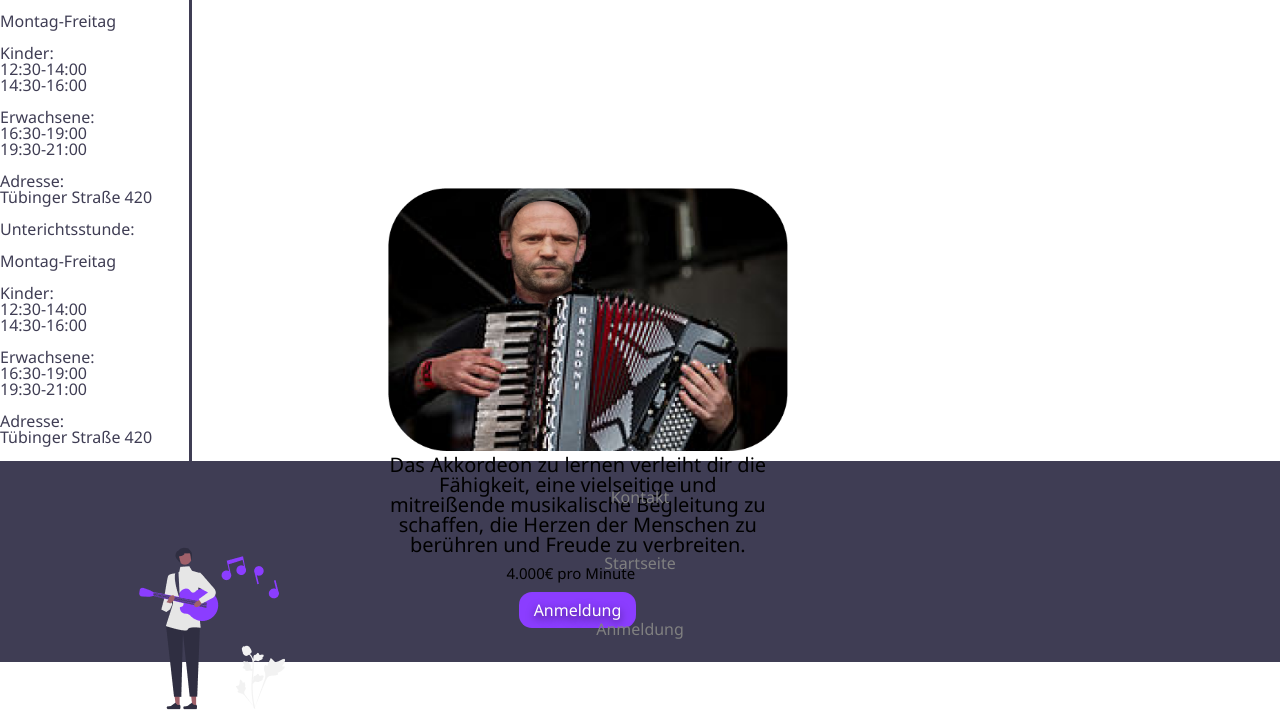
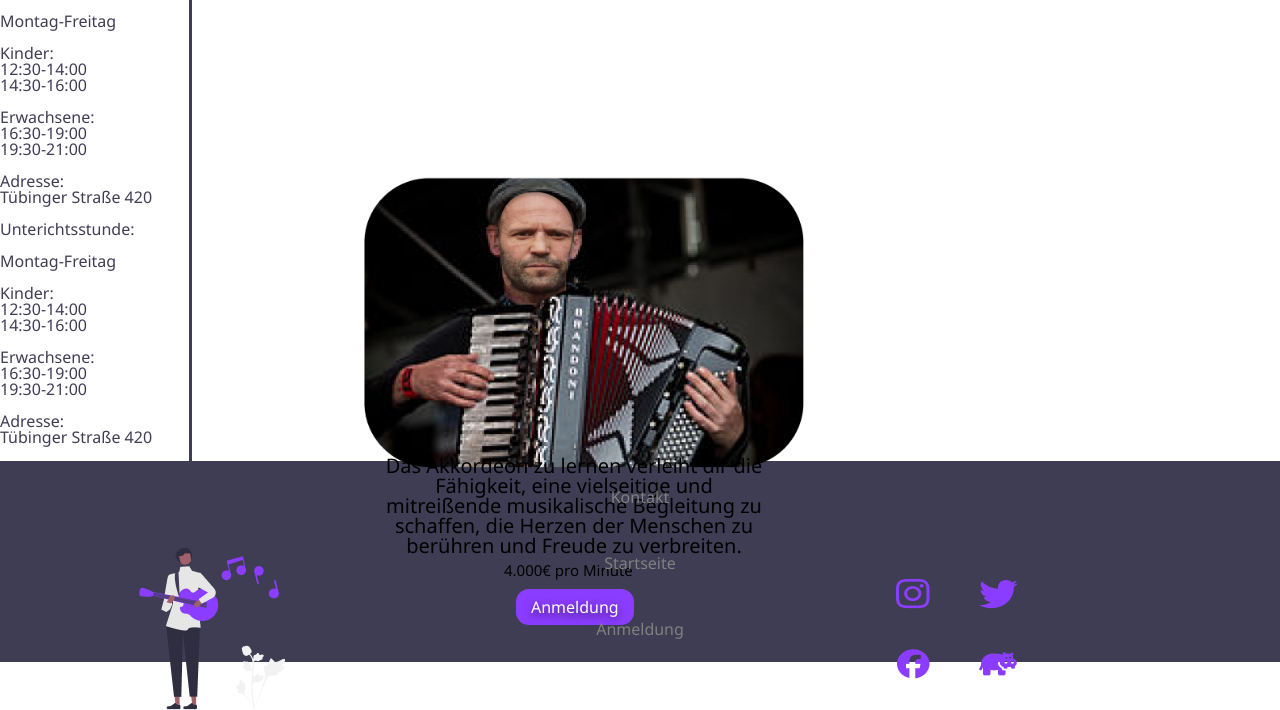
Before and after one commit to Gakiischi/Musikschule, a plain HTML site: page Akkordeon.html in a window 1280 px wide. In both pictures the pointer is over the picture 584 px from the left and 415 px from the top of the page. Shown: the part 93-803 px from the top of the page. Drawn offline with Linux system fonts and the light colour scheme.

Commit message:
push it luciano
a

```diff
--- a/Akkordeon.html
+++ b/Akkordeon.html
@@ -85,6 +85,7 @@
       </div>
 
       <img class="bilderimfoot" src="bilder/pascalfooter.png" alt="joa" />
+      <a href=""><img class="socialmedia" src="bilder/SocialMediaIcons.png" alt="mediaa"></a>
     </footer>
   </body>
 </html>
--- a/style.css
+++ b/style.css
@@ -129,9 +129,6 @@ main {
   left: 30%;
   bottom: 1%;
 }
-main :hover {
-  border: white solid 0.5px;
-}
 
 footer {
   background-color: var(--color-secondary);
@@ -199,3 +196,11 @@ textarea {
   top: 250%;
   left: 10%;
 }
+
+.main-content img {
+  transition: transform 0.3s ease;
+}
+
+  .main-content img:hover {
+    transform: scale(1.1);
+  }
```
Also changed, not shown: index.html (+1 -0 lines).
